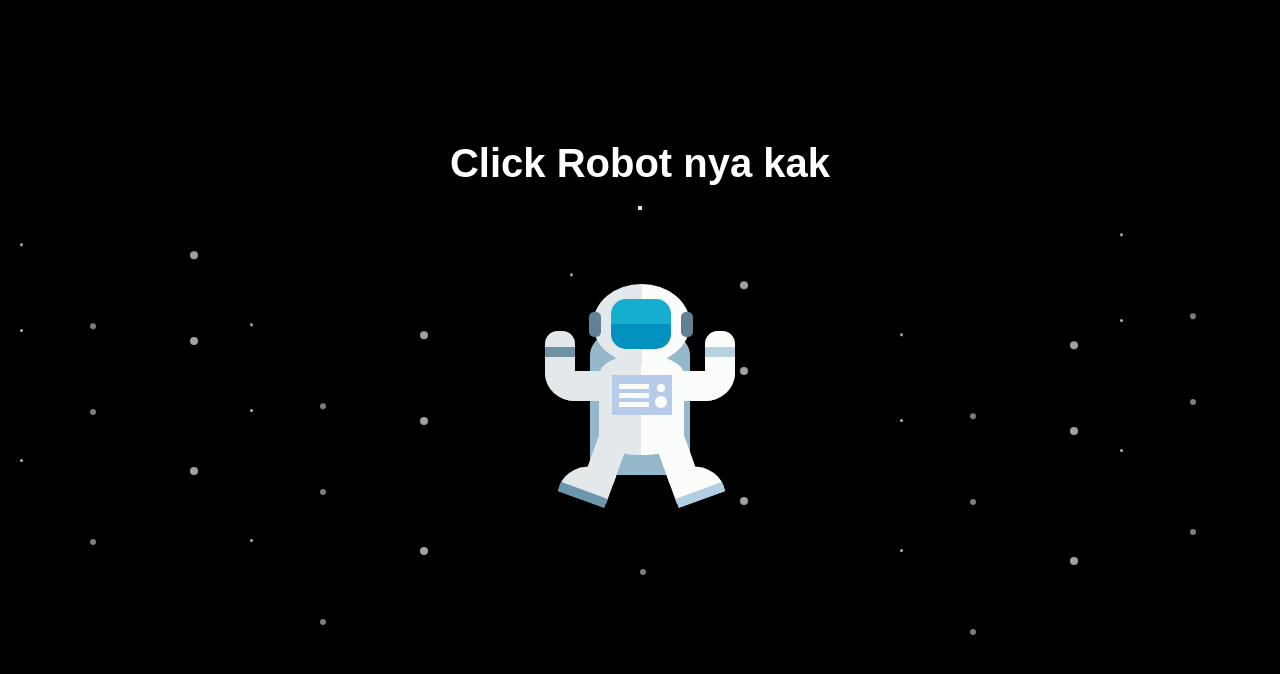
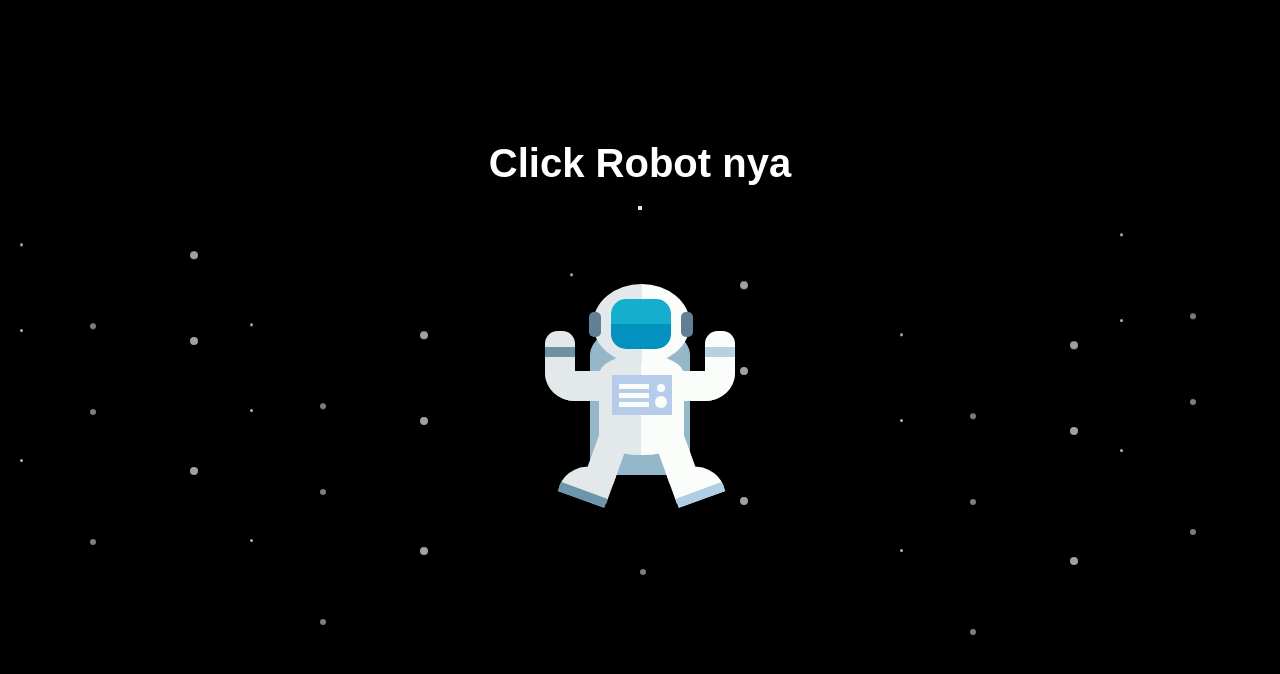
Before and after one commit to biefoverdinal/Anya-Forger, a plain HTML site: page index.html in a window 1280 px wide. Shown: the top 674 px of the page. Drawn offline with Linux system fonts and the light colour scheme.

Commit message:
index.html

```diff
--- a/index.html
+++ b/index.html
@@ -370,7 +370,7 @@
 
 <body>
     <header>
-        <h1>Click Robot nya kak</h1>
+        <h1>Click Robot nya</h1>
     </header>
 
     <button id="go-to-video" class="love-button">
```
